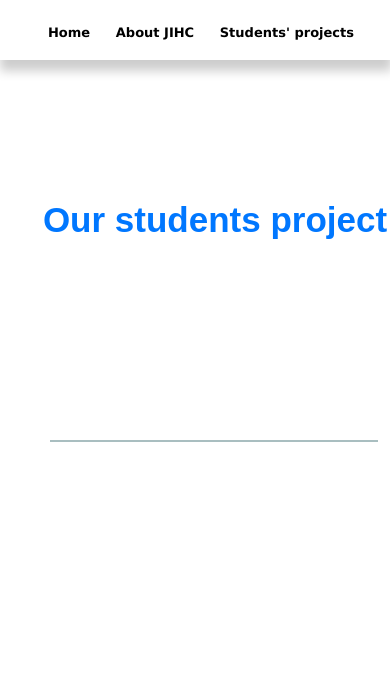
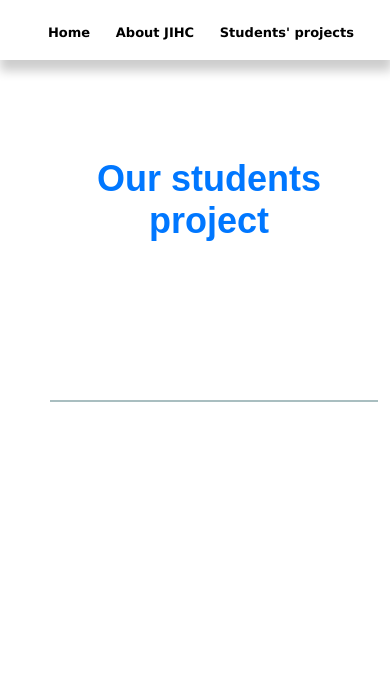
Before and after one commit to iLnaz5r/sure_mobile_version, a plain HTML site: page project.html in a window 390 px wide. Shown: the top 680 px of the page. Drawn offline with Linux system fonts and the light colour scheme.

Commit message:
Add files via upload

```diff
--- a/main.css
+++ b/main.css
@@ -1136,8 +1136,11 @@ label{
         display: flex;
         align-items: center;
         justify-content: center;
-        margin-left: -995px;
-        font-size: 35px;
+        text-align: center;
+        margin-left: -36px;
+        font-size: 36px;
+        width: 490px;
+        height: 100px;
     }
     .prd1 h3{
         display: flex;
```
